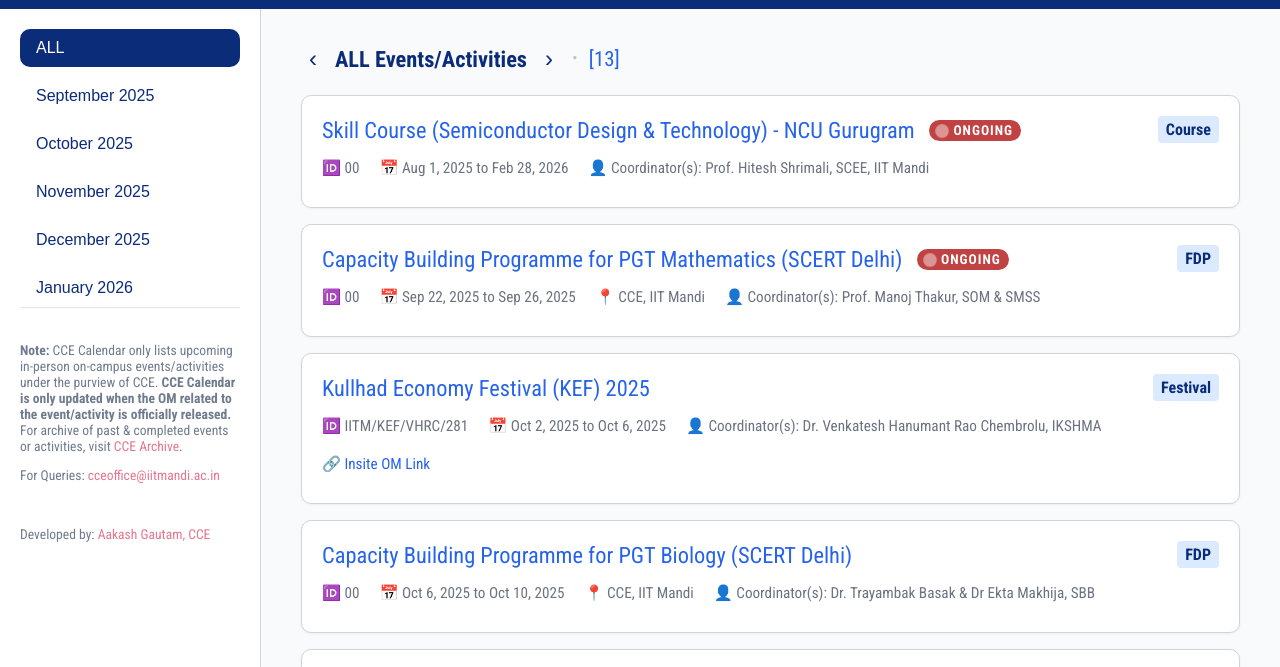
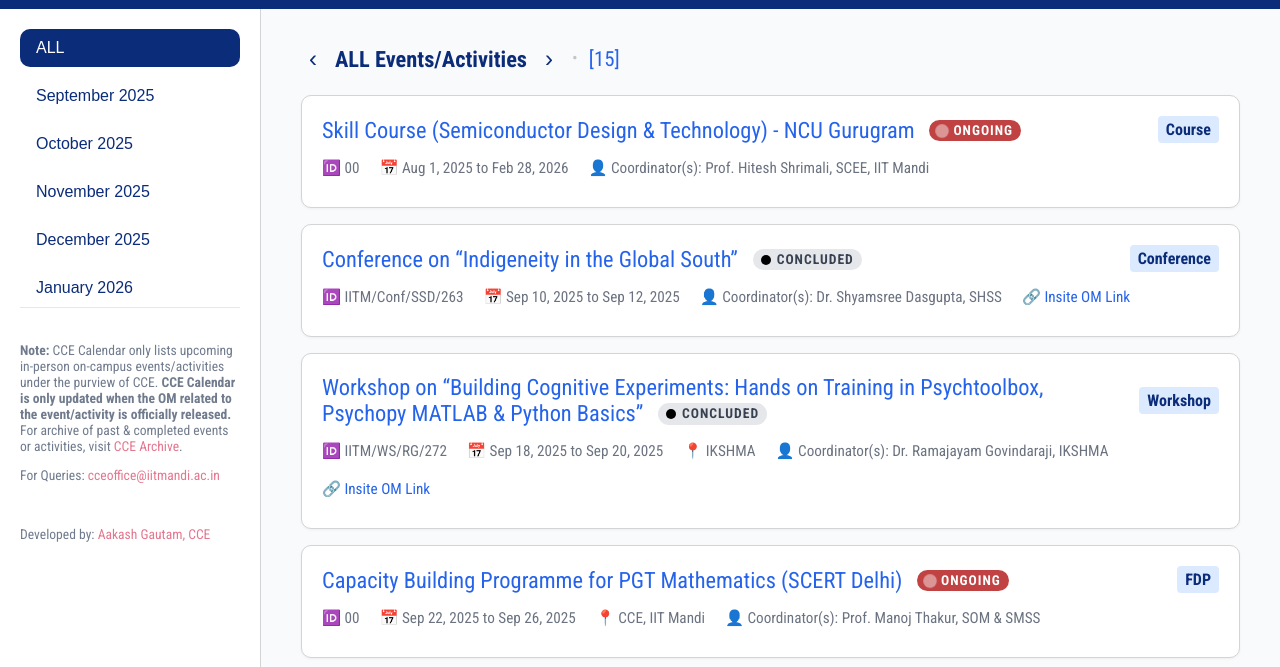
Before and after one commit to cceiitmandi/cceiitmandi.github.io, a plain HTML site: page calendar.html in a window 1280 px wide. Shown: the part 65-732 px from the top of the page. Drawn offline with Linux system fonts and the light colour scheme.

Commit message:
update calendar

```diff
--- a/calendar/calendar.css
+++ b/calendar/calendar.css
@@ -377,3 +377,31 @@ body {
   50% { opacity: 0.4; transform: scale(1.4); }
   100% { opacity: 1; transform: scale(1); }
 }
+
+.concluded-tag {
+  display: inline-flex;
+  align-items: center;
+  gap: 6px;
+  background-color: #e5e7eb; /* grey background */
+  color: #374151; /* dark grey text */
+  font-size: 0.85rem;
+  font-weight: bold;
+  padding: 4px 8px;
+  border-radius: 999px;
+  margin-left: 0.6rem;
+  text-transform: uppercase;
+  letter-spacing: 1px;
+  line-height: 1;
+  vertical-align: middle;
+  position: relative;
+  top: -1px;
+}
+
+.concluded-tag::before {
+  content: '';
+  width: 10px;
+  height: 10px;
+  background-color: black; /* static black dot */
+  border-radius: 50%;
+  display: inline-block;
+}
--- a/calendar/calendar.js
+++ b/calendar/calendar.js
@@ -23,12 +23,21 @@ document.addEventListener("DOMContentLoaded", function () {
   }
 
   function renderEvents(filterMonth = "all") {
-    const today = new Date(); // real-time date
+    const today = new Date();
 
     let filtered = events.filter(e => {
-      let endDate = new Date(e.end);
-      endDate.setHours(20, 0, 0, 0); // Include Only Until 8:00 PM on END date
-      return endDate >= today;
+      const start = new Date(e.start);
+      const end = new Date(e.end);
+      end.setHours(20, 0, 0, 0);
+
+      const isCurrentMonth =
+        start.getFullYear() === today.getFullYear() &&
+        start.getMonth() === today.getMonth();
+
+      // Keep event if:
+      // 1. It’s ongoing/upcoming, OR
+      // 2. It belongs to the current month (even if completed)
+      return end >= today || isCurrentMonth;
     });
 
     if (filterMonth !== "all") {
@@ -38,14 +47,12 @@ document.addEventListener("DOMContentLoaded", function () {
         const start = new Date(e.start);
         const end = new Date(e.end);
 
-        // Range for the selected month
-        const monthStart = new Date(year, month - 1, 1);                // first day of the month
-        const monthEnd = new Date(year, month, 0, 23, 59, 59, 999);     // last day of the month
+        const monthStart = new Date(year, month - 1, 1);
+        const monthEnd = new Date(year, month, 0, 23, 59, 59, 999);
 
-        // Keep event if it overlaps with the month
         return start <= monthEnd && end >= monthStart;
-    });}
-
+      });
+    }
 
     filtered.sort((a, b) => {
       const aStart = new Date(a.start);
@@ -56,11 +63,9 @@ document.addEventListener("DOMContentLoaded", function () {
       const aMultiMonth = (aEnd.getFullYear() !== aStart.getFullYear()) || (aEnd.getMonth() !== aStart.getMonth());
       const bMultiMonth = (bEnd.getFullYear() !== bStart.getFullYear()) || (bEnd.getMonth() !== bStart.getMonth());
 
-      // Multi-month events first
       if (aMultiMonth && !bMultiMonth) return -1;
       if (!aMultiMonth && bMultiMonth) return 1;
 
-      // Otherwise, sort by start date
       return aStart - bStart;
     });
 
@@ -78,12 +83,21 @@ document.addEventListener("DOMContentLoaded", function () {
 
       const startDate = new Date(e.start);
       const endDate = new Date(e.end);
-      endDate.setHours(20, 0, 0, 0); // make LIVE valid until 8 PM of end date
+      endDate.setHours(20, 0, 0, 0);
+
       const isOngoing = today >= startDate && today <= endDate;
+      const isCurrentMonth =
+        startDate.getFullYear() === today.getFullYear() &&
+        startDate.getMonth() === today.getMonth();
+      const isConcluded = isCurrentMonth && today > endDate;
 
       let html = `
         <div class="event-title-row non">
-          <h3 class="event-title non">${e.title} ${isOngoing ? '<span class="ongoing-tag">ONGOING</span>' : ''}</h3>
+          <h3 class="event-title non">
+            ${e.title}
+            ${isOngoing ? '<span class="ongoing-tag">ONGOING</span>' : ''}
+            ${isConcluded ? '<span class="concluded-tag">CONCLUDED</span>' : ''}
+          </h3>
           ${e.category ? `<span class="tag non">${e.category}</span>` : ""}
         </div>
         <div class="event-info-row">
@@ -142,7 +156,6 @@ document.addEventListener("DOMContentLoaded", function () {
     if (!e.target.closest(".sidebar")) modalOverlay.classList.remove("active");
   });
 
-  // Load events from JSON
   fetch('calendar/calendar.json?v=' + Date.now())
     .then(res => res.json())
     .then(data => {
```
Also changed, not shown: calendar.html (+0 -2 lines).
